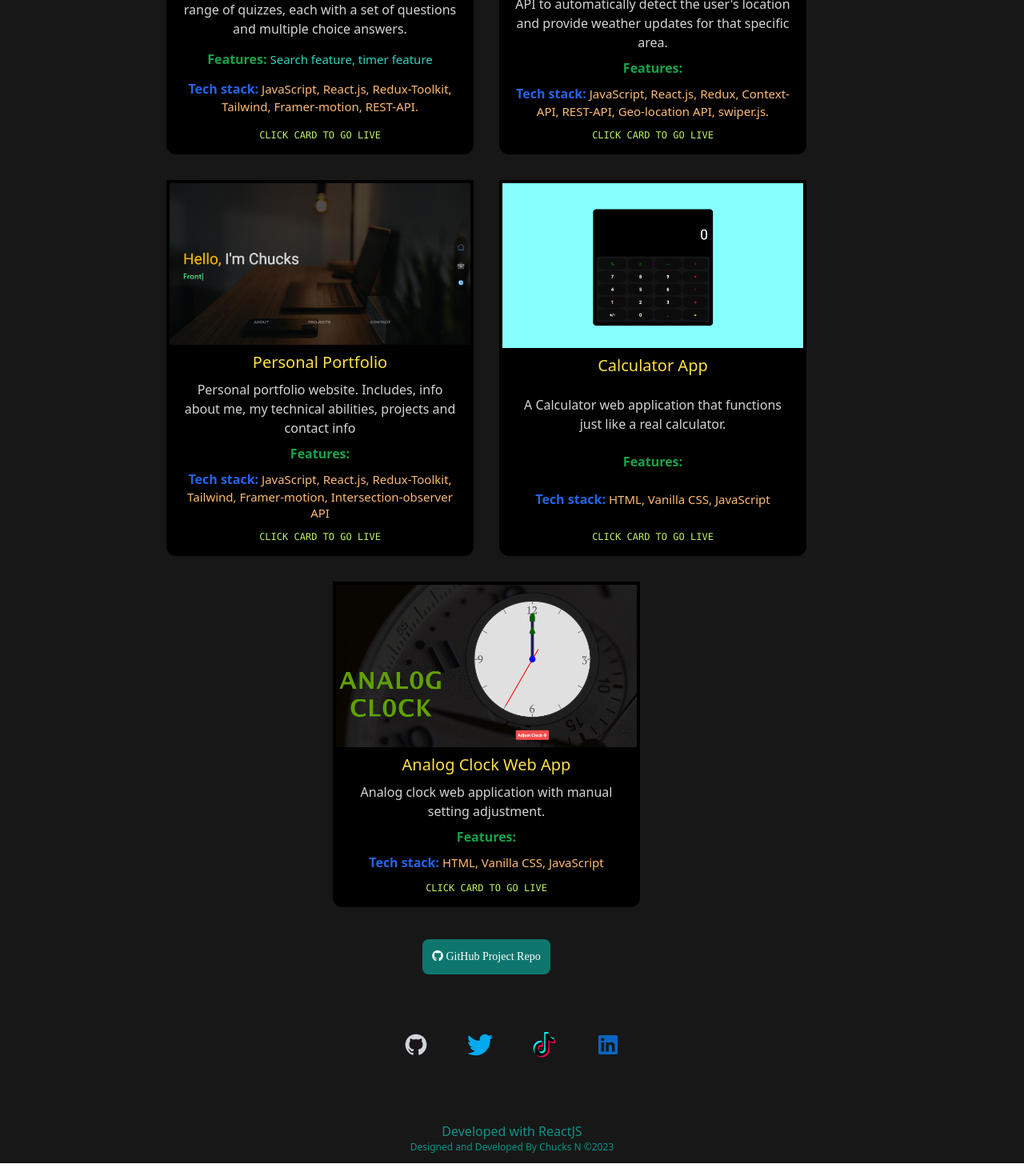
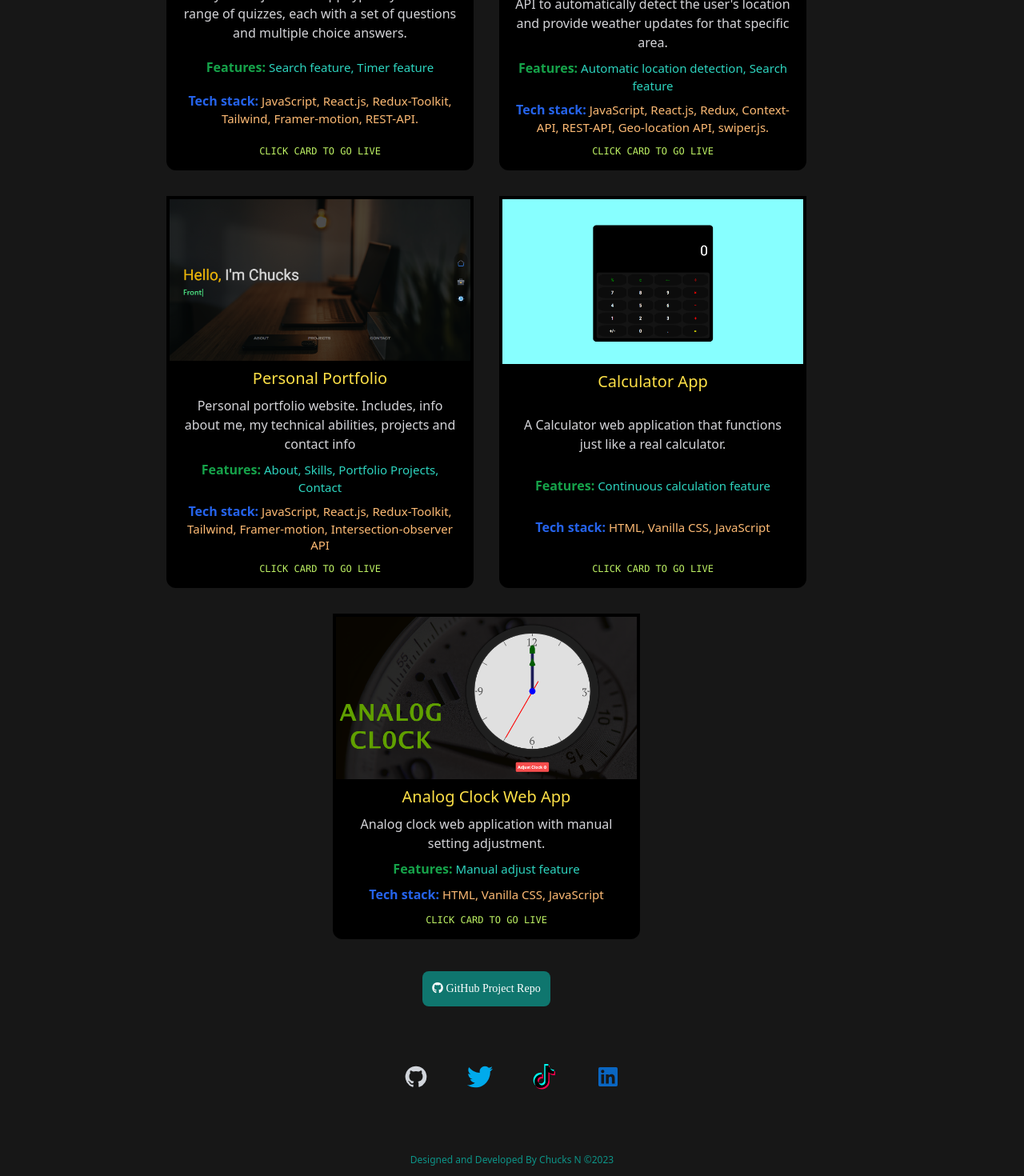
Before and after one commit to Chucksn-dev/dev-portfolio, a React (Vite) app: page /projects in a window 1280 px wide. Shown: the part 1046-2516 px from the top of the page at 80% size. Built offline with nearby package versions, Linux system fonts and the light colour scheme; a web font is replaced by a local one.

Commit message:
footer updated

```diff
--- a/src/components/footer.jsx
+++ b/src/components/footer.jsx
@@ -38,9 +38,6 @@ function Footer({ darkMode }) {
         </a>
       </div>
       <div className="footer-text flex flex-col items-center  lg:mt-4">
-        <span className=" block text-sm font-medium lg:text-base">
-          Developed with ReactJS
-        </span>
         <span className=" block text-xs">
           Designed and Developed By Chucks N &#169;{year}
         </span>
--- a/src/projectData.js
+++ b/src/projectData.js
@@ -31,7 +31,7 @@ export const projectData = [
     name: "Trivia Titan",
     url: "https://trivia-titans.vercel.app/",
     image: quizAppProjImg,
-    features: "Search feature, timer feature",
+    features: "Search feature, Timer feature",
     tech: "JavaScript, React.js, Redux-Toolkit, Tailwind, Framer-motion, REST-API.",
     description:
       "A dynamic quiz web app that offers users the opportunity to test their knowledge on a variety of subjects. The app typically features a range of quizzes, each with a set of questions and multiple choice answers.",
@@ -41,7 +41,7 @@ export const projectData = [
     name: "Weather App",
     url: "http://weather-app-react-lyart.vercel.app/",
     image: weatherAppProjImg,
-    features: "",
+    features: "Automatic location detection, Search feature",
     tech: "JavaScript, React.js, Redux, Context-API, REST-API, Geo-location API, swiper.js.",
     description:
       "A web application that provides users with real-time weather information based on their current location. The app uses a geo-location API to automatically detect the user's location and provide weather updates for that specific area.",
@@ -50,7 +50,7 @@ export const projectData = [
     name: "Personal Portfolio",
     url: "https://chucksn-portfolio.vercel.app/",
     image: portfolioImg,
-    features: "",
+    features: "About, Skills, Portfolio Projects, Contact",
     tech: "JavaScript, React.js, Redux-Toolkit, Tailwind, Framer-motion, Intersection-observer API ",
     description:
       "Personal portfolio website. Includes, info about me, my technical abilities, projects and contact info",
@@ -59,7 +59,7 @@ export const projectData = [
     name: "Calculator App",
     url: "https://calculator-app-chucksn.vercel.app/",
     image: calculatorProjImg,
-    features: "",
+    features: "Continuous calculation feature",
     tech: "HTML, Vanilla CSS, JavaScript",
     description:
       "A Calculator web application that functions just like a real calculator.",
@@ -68,7 +68,7 @@ export const projectData = [
     name: "Analog Clock Web App",
     url: "https://analog-clock-chucksn.vercel.app/",
     image: analogClockProjImg,
-    features: "",
+    features: "Manual adjust feature",
     tech: "HTML, Vanilla CSS, JavaScript",
     description: "Analog clock web application with manual setting adjustment.",
   },
```
